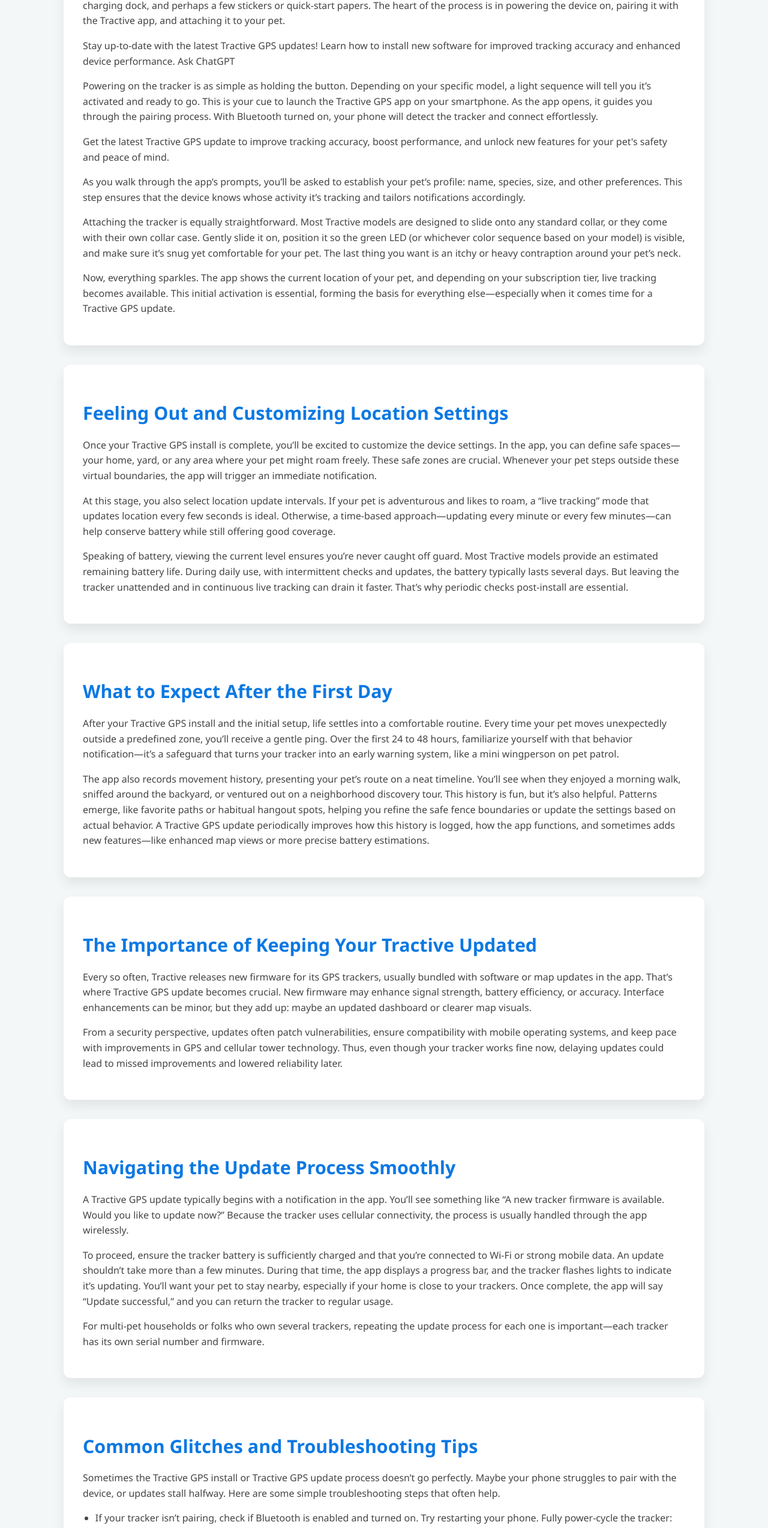
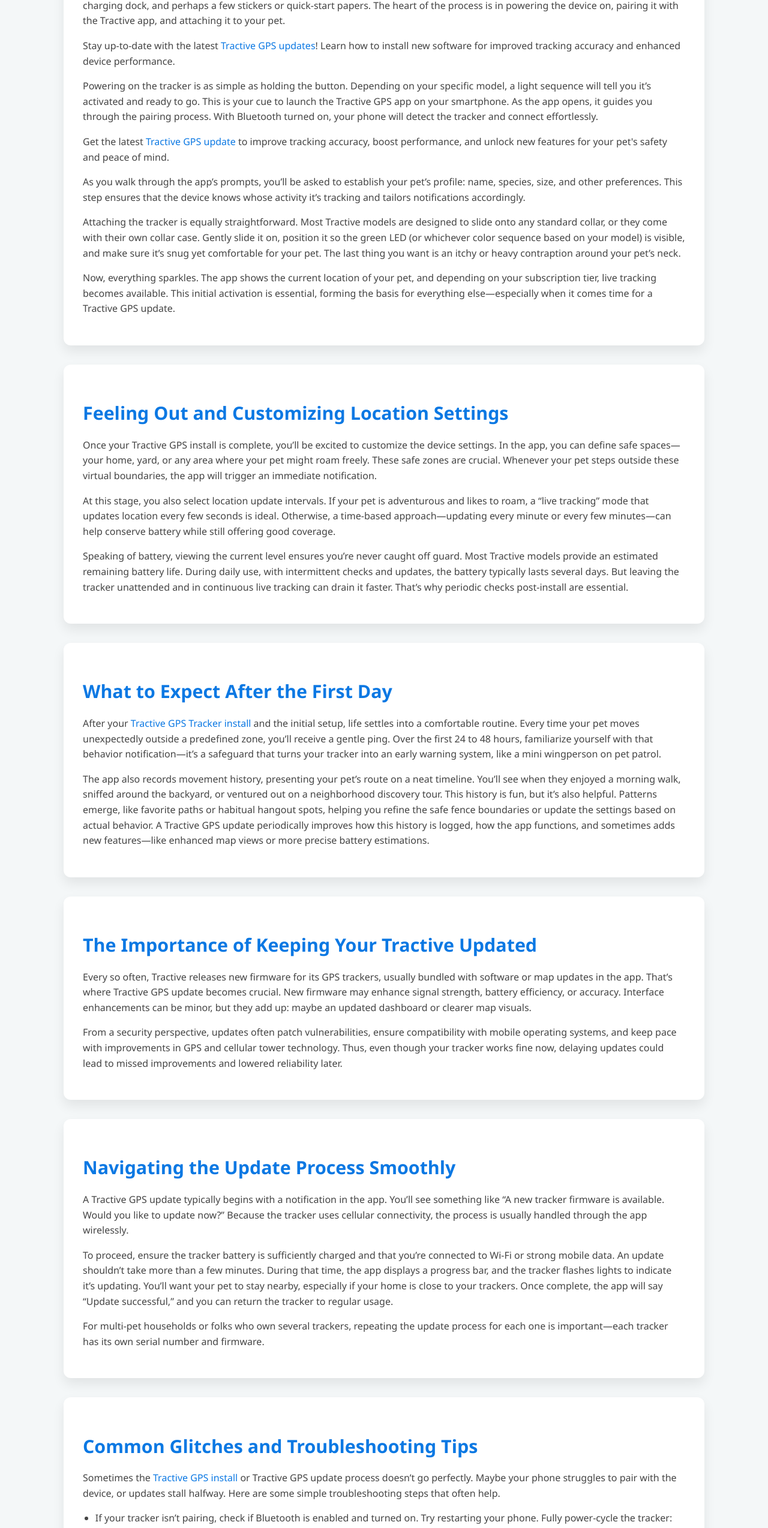
Before and after one commit to tractive-gps/tractivegpsinstall, a plain HTML site: page index.html in a window 1280 px wide. Shown: the part 942-3490 px from the top of the page at 60% size. Drawn offline with Linux system fonts and the light colour scheme.

Commit message:
Update index.html

```diff
--- a/index.html
+++ b/index.html
@@ -1,6 +1,16 @@
 <!DOCTYPE html>
 <html lang="en">
 <head>
+    <meta name="google-site-verification" content="qh9s4OMKyNdKD3SJGr2ZYO776TZj7bAqkFtRrRAkBC8" />
+    <!-- Google tag (gtag.js) -->
+<script async src="https://www.googletagmanager.com/gtag/js?id=G-2DBQ95CT7E"></script>
+<script>
+  window.dataLayer = window.dataLayer || [];
+  function gtag(){dataLayer.push(arguments);}
+  gtag('js', new Date());
+
+  gtag('config', 'G-2DBQ95CT7E');
+</script>
     <!-- Start of  Zendesk Widget script -->
 <script id="ze-snippet" src="https://static.zdassets.com/ekr/snippet.js?key=7668c976-0fb7-47ee-8740-3e9115bdb10f"> </script>
 <!-- End of  Zendesk Widget script -->
@@ -10,6 +20,7 @@
 <meta name="description" content="Learn how to properly install your Tractive GPS tracker on your pet’s collar for accurate, reliable tracking and peace of mind. Easy step-by-step guide!">
 <meta name="keywords" content="tractive gps install, install tractive gps, tractive gps install guide, how to install tractive gps">
 <meta name="author" content="Tractive GPS Install">
+<link rel="canonical" href="https://tractivegpsinstall.pages.dev/">
 
 <style>
   /* Reset */
@@ -391,12 +402,12 @@
     <h2>Getting Started with Tractive GPS Installation</h2>
     <p>Installing your Tractive GPS tracker might sound like a chore, but it’s actually a fun process once you know what you’re doing. From opening the box to attaching the device to your pet’s collar, this part of the journey is exciting because it’s when your tracker comes to life.</p>
     <p>First, it helps to thoroughly inspect the contents of the package. You’ll often see the tracker itself, a USB charging cable, occasionally a charging dock, and perhaps a few stickers or quick-start papers. The heart of the process is in powering the device on, pairing it with the Tractive app, and attaching it to your pet.</p>
-    <p>Stay up-to-date with the latest <a href="https://sites.google.com/view/tractivegps/"></a>Tractive GPS updates</a>! Learn how to install new software for improved tracking accuracy and enhanced device performance.
-Ask ChatGPT
+    <p>Stay up-to-date with the latest </strong><a href="https://sites.google.com/view/tractivegps/">Tractive GPS updates</a>! Learn how to install new software for improved tracking accuracy and enhanced device performance.
+
 </p>
     <p>Powering on the tracker is as simple as holding the button. Depending on your specific model, a light sequence will tell you it’s activated and ready to go. This is your cue to launch the Tractive GPS app on your smartphone. As the app opens, it guides you through the pairing process. With Bluetooth turned on, your phone will detect the tracker and connect effortlessly.</p>
 
-    <p>Get the latest <a href="https://tractivegps.pages.dev/"></a>Tractive GPS update</a> to improve tracking accuracy, boost performance, and unlock new features for your pet's safety and peace of mind.
+    <p>Get the latest <a href="https://tractivegps.pages.dev/">Tractive GPS update</a> to improve tracking accuracy, boost performance, and unlock new features for your pet's safety and peace of mind.
 </p>
     <p>As you walk through the app’s prompts, you’ll be asked to establish your pet’s profile: name, species, size, and other preferences. This step ensures that the device knows whose activity it’s tracking and tailors notifications accordingly.</p>
     <p>Attaching the tracker is equally straightforward. Most Tractive models are designed to slide onto any standard collar, or they come with their own collar case. Gently slide it on, position it so the green LED (or whichever color sequence based on your model) is visible, and make sure it’s snug yet comfortable for your pet. The last thing you want is an itchy or heavy contraption around your pet’s neck.</p>
@@ -412,7 +423,7 @@ Ask ChatGPT
 
   <section tabindex="0" aria-label="What to expect after first day">
     <h2>What to Expect After the First Day</h2>
-    <p>After your Tractive GPS install and the initial setup, life settles into a comfortable routine. Every time your pet moves unexpectedly outside a predefined zone, you’ll receive a gentle ping. Over the first 24 to 48 hours, familiarize yourself with that behavior notification—it’s a safeguard that turns your tracker into an early warning system, like a mini wingperson on pet patrol.</p>
+    <p>After your <a href="https://tractivegpsinstall.pages.dev/">Tractive GPS Tracker install</a> and the initial setup, life settles into a comfortable routine. Every time your pet moves unexpectedly outside a predefined zone, you’ll receive a gentle ping. Over the first 24 to 48 hours, familiarize yourself with that behavior notification—it’s a safeguard that turns your tracker into an early warning system, like a mini wingperson on pet patrol.</p>
     <p>The app also records movement history, presenting your pet’s route on a neat timeline. You’ll see when they enjoyed a morning walk, sniffed around the backyard, or ventured out on a neighborhood discovery tour. This history is fun, but it’s also helpful. Patterns emerge, like favorite paths or habitual hangout spots, helping you refine the safe fence boundaries or update the settings based on actual behavior. A Tractive GPS update periodically improves how this history is logged, how the app functions, and sometimes adds new features—like enhanced map views or more precise battery estimations.</p>
   </section>
 
@@ -431,7 +442,7 @@ Ask ChatGPT
 
   <section tabindex="0" aria-label="Common glitches and troubleshooting tips">
     <h2>Common Glitches and Troubleshooting Tips</h2>
-    <p>Sometimes the Tractive GPS install or Tractive GPS update process doesn’t go perfectly. Maybe your phone struggles to pair with the device, or updates stall halfway. Here are some simple troubleshooting steps that often help.</p>
+    <p>Sometimes the <a href="https://tractivegpsinstall.pages.dev/">Tractive GPS install</a> or Tractive GPS update process doesn’t go perfectly. Maybe your phone struggles to pair with the device, or updates stall halfway. Here are some simple troubleshooting steps that often help.</p>
     <ul>
       <li>If your tracker isn’t pairing, check if Bluetooth is enabled and turned on. Try restarting your phone. Fully power‑cycle the tracker: hold down the power button for ten seconds, then release and restart it. This hard reset often clears technical hiccups.</li>
       <li>During a firmware update, ensure your phone's display stays awake and the Tractive app remains open; otherwise, the process may be interrupted when your phone auto-locks. If the update gets stuck, just cancel within the app, power-cycle the tracker, and then reinitiate the update.</li>
```
